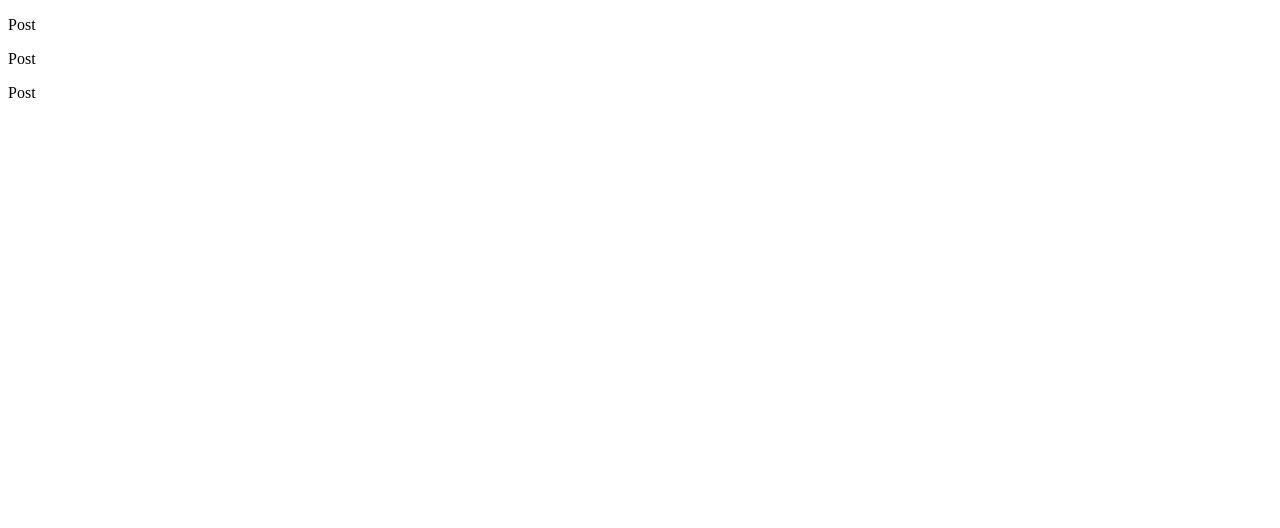
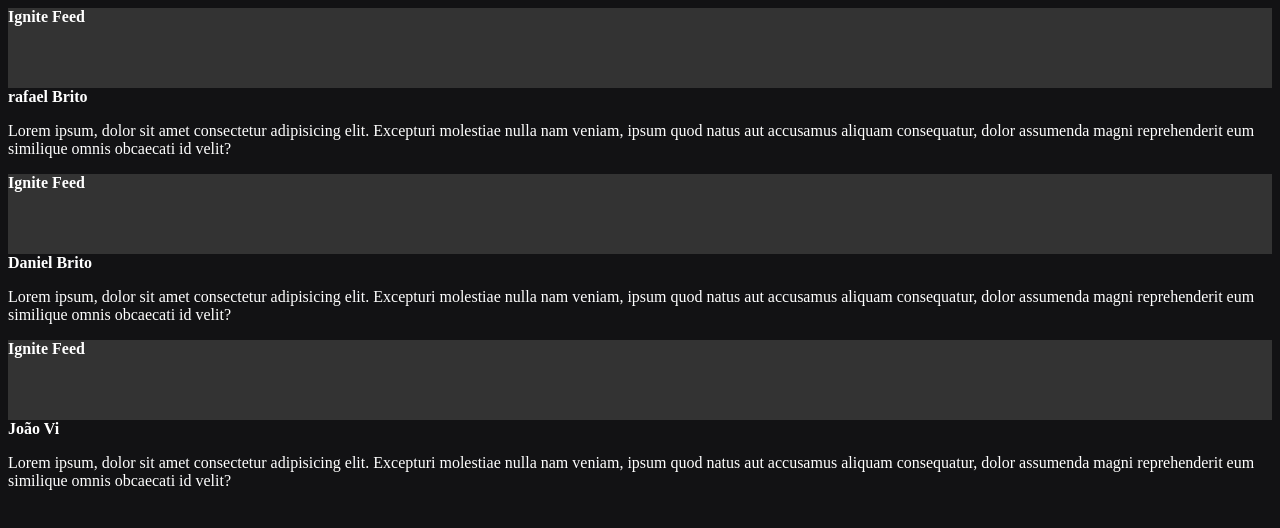
Before and after one commit to rafael3007/fundamentos-react, a React (Vite) app: page / in a window 1280 px wide. Shown: the top 528 px of the page. Built offline with nearby package versions, Linux system fonts and the light colour scheme.

Commit message:
css module

```diff
--- a/src/App.jsx
+++ b/src/App.jsx
@@ -1,11 +1,22 @@
 import Post from "./components/Post";
+import "./styles.css"
+
 
 function App() {
   return (
     <>
-      <Post />
-      <Post />
-      <Post />
+      <Post
+        author="rafael Brito"
+        content="Lorem ipsum, dolor sit amet consectetur adipisicing elit. Excepturi molestiae nulla nam veniam, ipsum quod natus aut accusamus aliquam consequatur, dolor assumenda magni reprehenderit eum similique omnis obcaecati id velit?"
+      />
+      <Post
+        author="Daniel Brito"
+        content="Lorem ipsum, dolor sit amet consectetur adipisicing elit. Excepturi molestiae nulla nam veniam, ipsum quod natus aut accusamus aliquam consequatur, dolor assumenda magni reprehenderit eum similique omnis obcaecati id velit?"
+      />
+      <Post
+        author="João Vi"
+        content="Lorem ipsum, dolor sit amet consectetur adipisicing elit. Excepturi molestiae nulla nam veniam, ipsum quod natus aut accusamus aliquam consequatur, dolor assumenda magni reprehenderit eum similique omnis obcaecati id velit?"
+      />
     </>
   );
 }
--- /dev/null
+++ b/src/components/Header.jsx
@@ -0,0 +1,9 @@
+import styles from "./Header.module.css"
+
+export function Header() {
+  return(
+        <header className={styles.header}>
+            <strong > Ignite Feed </strong>
+        </header>
+    );
+}
--- /dev/null
+++ b/src/components/Header.module.css
@@ -0,0 +1,4 @@
+.header {
+    background: #333;
+    height: 80px;
+}
--- a/src/components/Post.jsx
+++ b/src/components/Post.jsx
@@ -1,5 +1,12 @@
-export default function Post() {
-    return(
-        <p>Post</p>
-    )
+import { Header } from "./Header";
+
+/* eslint-disable react/prop-types */
+export default function Post(props) {
+  return (
+    <>
+      <Header />
+      <strong>{props.author}</strong>
+      <p>{props.content}</p>
+    </>
+  );
 }
--- /dev/null
+++ b/src/styles.css
@@ -0,0 +1,4 @@
+body {
+    background: #121214;
+    color: #FFFF
+}
```
